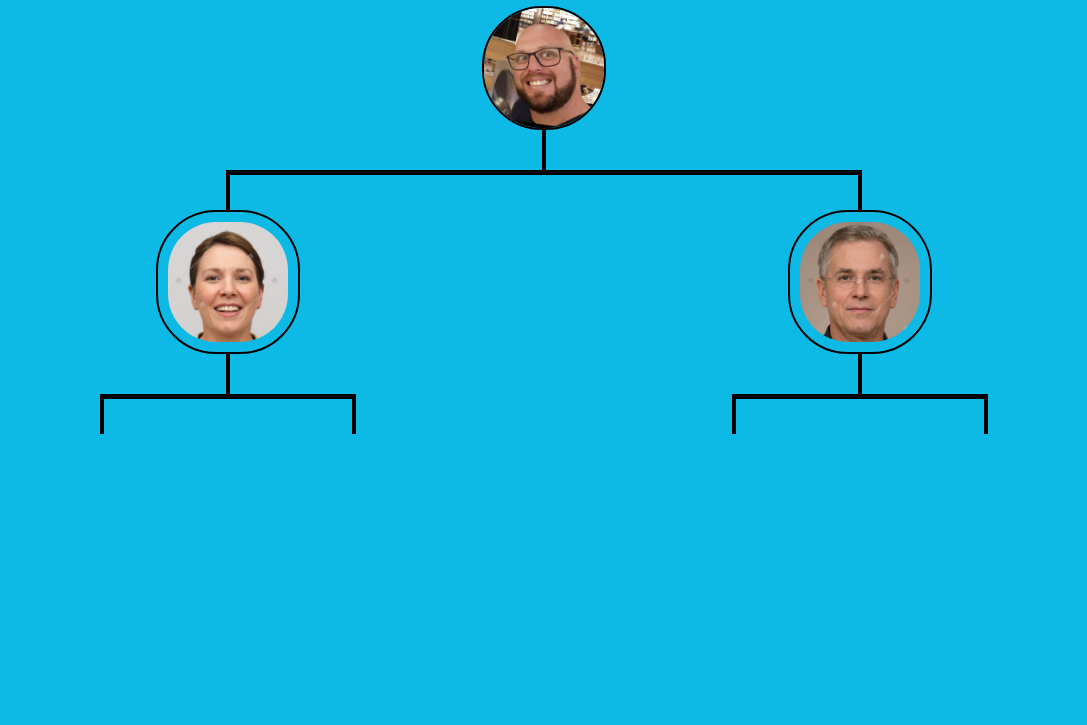
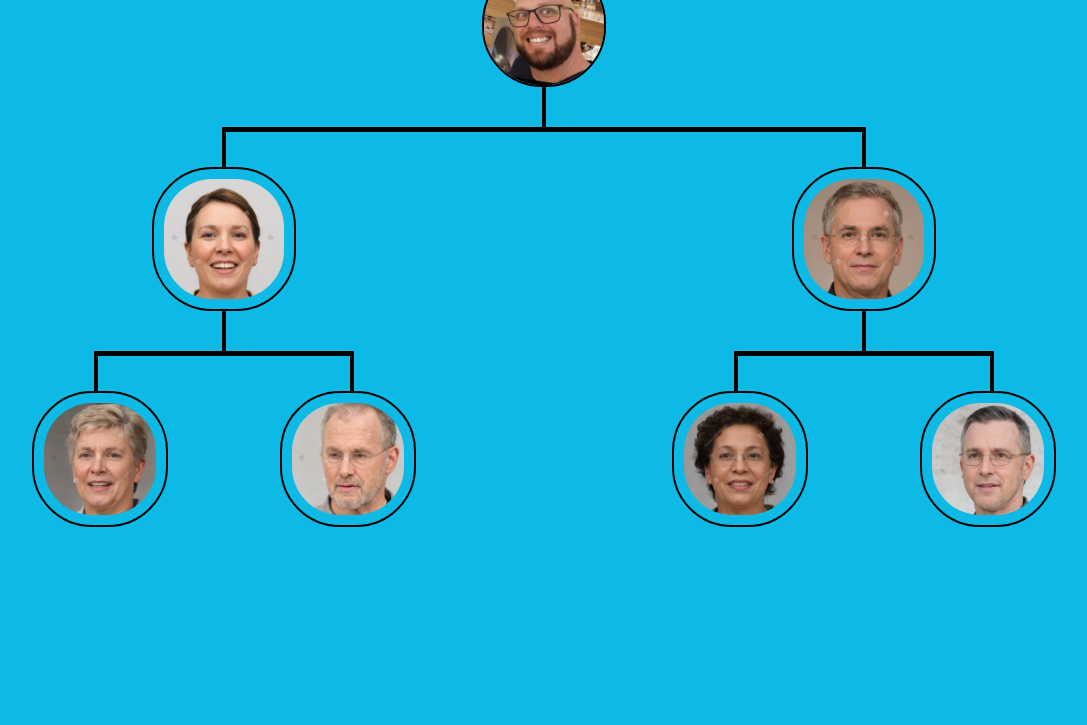
Before and after one commit to luizgalluzzi/Desafiador, a plain HTML site: page index.html in a window 1280 px wide. Shown: the part 75-800 px from the top of the page, without its empty margins (96-1183 px from the left). Drawn offline with Linux system fonts and the light colour scheme.

Commit message:
terceira revisao - acrescentado avós

```diff
--- a/estilo.css
+++ b/estilo.css
@@ -1,3 +1,7 @@
+*{
+    margin: 0%;
+    padding: 0%;
+}
 body {
     background-color: rgb(13, 186, 230);
 }
@@ -49,12 +53,8 @@ img {
 .line6 {
     border-left: 2.5px solid black;
 }
-#pai {
+.gridcontainer3 img{
     border-radius: 60px;
-    border: 2px solid black;
-    padding: 10px;
-}
-#mae {border-radius: 60px;
     border: 2px solid black;
     padding: 10px;
 }
@@ -62,7 +62,6 @@ img {
     height: 144px;
     display: grid;
     grid-template-columns: 50% 50%;
-    grid-template-rows: 100%;
 }
 
 .gridcontainer4 {
@@ -83,7 +82,6 @@ img {
 .line10 {
     border-left: 2.5px solid black;
 }
-
 .gridcontainer5 {
     width: 100%;
     height: 40px;
@@ -110,5 +108,29 @@ img {
 }
 .line15 {
     border-left: 2.5px solid black;
-
 }
+.gridcontainer6 {
+    width:100%;
+    height: 40%;
+    display:flex;
+    justify-content: space-around;
+}
+.items {
+    height: 140px;
+}
+.materno {
+    width: 30%;
+    display: flex;
+    justify-content: space-between;
+}
+.paterno {
+    width: 30%;
+    display: flex;
+    justify-content:space-between
+}
+.gridcontainer6 img {
+    width: 7rem;
+    border-radius: 60px;
+    border: 2px solid black;
+    padding: 10px;
+}
--- a/index.html
+++ b/index.html
@@ -47,5 +47,17 @@
         <div class="line14"></div>
         <div class="line15"></div>
     </div>
+
+    <div class="gridcontainer6">
+        <div class="materno">
+            <div class="items"><img src="img/vo_materna.jpg" alt="vo_materna" id="vo_materna"></div>
+            <div class="items"><img src="img/vo_materno.jpg" alt="vo_materno" id="vo_materno"></div>
+        </div>
+            <div class="paterno">
+            <div class="items"><img src="img/vo_paterna.jpg" alt="vo_paterna" id="vo_paterna"></div>
+            <div class="items"><img src="img/vo_paterno.jpg" alt="vo_paterno" id="vo_paterno"></div>
+
+        </div>
+    </div>
 </body>
 </html>
```
Also changed, not shown: img/vo_materna.jpg (added), img/vo_materno.jpg (added), img/vo_paterna.jpg (added), img/vo_paterno.jpg (added).
